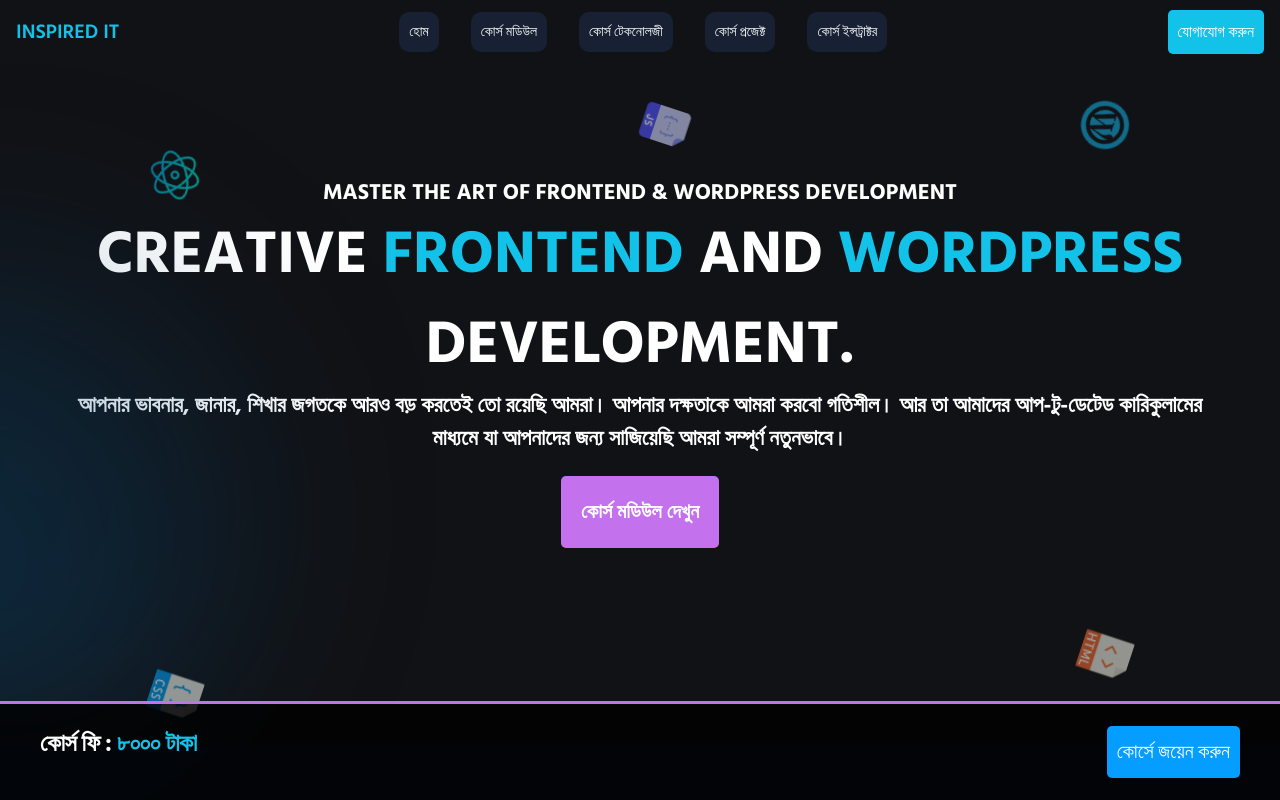
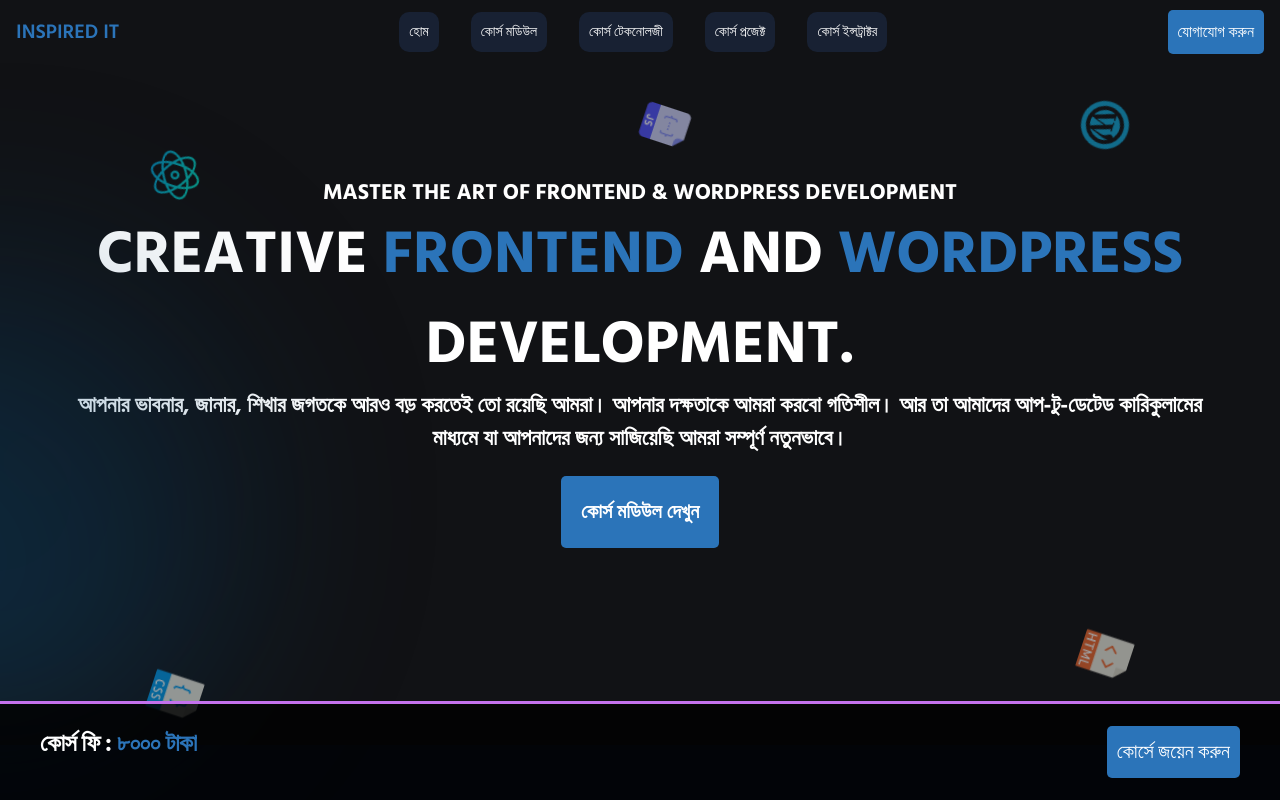
Before and after one commit to Ruddro420/inspiredIT-development-page, a React (Vite) app: page / in a window 1280 px wide. Shown: the top 800 px of the page. Built offline with nearby package versions, Linux system fonts and the light colour scheme.

Commit message:
minor changes done

```diff
--- a/src/components/Mentor.jsx
+++ b/src/components/Mentor.jsx
@@ -13,6 +13,53 @@
                         <p className="text-gray-500 sm:text-xl">মেন্টর হিসেবে যারা থাকছেন আপনাদের সাথে</p>
                     </div>
                     <div className="justify-between md:grid md:grid-cols-1 lg:grid-cols-2 md:gap-8 md:space-y-0">
+                        <div className="mentor-one">
+                            <Card className="max-w-lg mentor-block mt-3">
+                                <div className="flex flex-col items-center pb-10">
+                                    <img
+                                        src="/img/mentor/ruddro.png"
+                                        alt="ruddro-mentor"
+                                        className="mb-3 rounded-full shadow-lg"
+                                        height="96"
+                                        width="96"
+                                    />
+                                    <h5 className="mb-1 text-xl font-medium text-[#12c2e9]">Ali Fiad Ruddro</h5>
+                                    <h6 className="text-sm text-white">Front-End Developer || WordPress Developer </h6>
+                                    <p className='text-gray-500 mt-5 text-justify'>আলী ফিয়াদ রুদ্র , গত ৪ বছর যাবত ওয়েব ডেভেলপমেন্ট সেক্টর এ ফাইভার সহ বিভিন্ন লোকাল মার্কেটপ্লেসে কাজ করছেন । তিনি ফাইভার মার্কেটপ্লেসে লেভেল-২ সেলার হিসেবে কাজ করছেন । এছাড়া তিনি Techitrick.com এজেন্সির কো-ফাউন্ডার এবং বর্তমানে ফ্রীলান্সিং সেক্টরে Front-End & WordPress Developer  হিসেবে কাজ করছেন।</p>
+                                    <div className="mt-4 flex space-x-3 lg:mt-6">
+                                        <a
+                                            href="https://www.fiverr.com/ruddro420"
+                                            className="inline-flex items-center rounded-lg bg-[#1DBF73] px-4 py-2 text-center text-sm font-medium text-white focus:outline-none focus:ring-4"
+                                            target='_blank' rel="noreferrer"
+                                        >
+                                            <TbBrandFiverr />
+                                        </a>
+                                        <a
+                                            href="https://www.linkedin.com/in/ali-fiad-ruddro/"
+                                            className="inline-flex items-center rounded-lg bg-[#0A66C2] px-4 py-2 text-center text-sm font-medium text-white focus:outline-none focus:ring-4"
+                                            target='_blank' rel="noreferrer"
+                                        >
+                                            <FaLinkedin />
+                                        </a>
+                                        <a
+                                            href="https://github.com/Ruddro420"
+                                            className="inline-flex items-center rounded-lg bg-[#FF00FF] px-4 py-2 text-center text-sm font-medium text-white focus:outline-none focus:ring-4"
+                                            target='_blank' rel="noreferrer"
+                                        >
+                                            <FaGithub />
+                                        </a>
+                                        <a
+                                            href="https://ruddro.info/"
+                                            className="inline-flex items-center rounded-lg bg-[#EF546D] px-4 py-2 text-center text-sm font-medium text-white focus:outline-none focus:ring-4"
+                                            target='_blank' rel="noreferrer"
+                                        >
+                                            <TbWorldWww />
+                                        </a>
+
+                                    </div>
+                                </div>
+                            </Card>
+                        </div>
                         <div className="mentor-one">
                             <Card className="max-w-lg mentor-block mt-3">
                                 <div className="flex flex-col items-center pb-10">
@@ -60,53 +107,6 @@
                                 </div>
                             </Card>
                         </div>
-                        <div className="mentor-one">
-                            <Card className="max-w-lg mentor-block mt-3">
-                                <div className="flex flex-col items-center pb-10">
-                                    <img
-                                        src="/img/mentor/ruddro.png"
-                                        alt="ruddro-mentor"
-                                        className="mb-3 rounded-full shadow-lg"
-                                        height="96"
-                                        width="96"
-                                    />
-                                    <h5 className="mb-1 text-xl font-medium text-[#12c2e9]">Ali Fiad Ruddro</h5>
-                                    <h6 className="text-sm text-white">Front-End Developer || WordPress Developer </h6>
-                                    <p className='text-gray-500 mt-5 text-justify'>আলী ফিয়াদ রুদ্র , গত ৪ বছর যাবত ওয়েব ডেভেলপমেন্ট সেক্টর এ ফাইভার সহ বিভিন্ন লোকাল মার্কেটপ্লেসে কাজ করছেন । তিনি ফাইভার মার্কেটপ্লেসে লেভেল-২ সেলার হিসেবে কাজ করছেন । এছাড়া তিনি Techitrick.com এজেন্সির কো-ফাউন্ডার এবং বর্তমানে ফ্রীলান্সিং সেক্টরে Front-End & WordPress Developer  হিসেবে কাজ করছেন।</p>
-                                    <div className="mt-4 flex space-x-3 lg:mt-6">
-                                        <a
-                                            href="https://www.fiverr.com/ruddro420"
-                                            className="inline-flex items-center rounded-lg bg-[#1DBF73] px-4 py-2 text-center text-sm font-medium text-white focus:outline-none focus:ring-4"
-                                            target='_blank' rel="noreferrer"
-                                        >
-                                            <TbBrandFiverr />
-                                        </a>
-                                        <a
-                                            href="https://www.linkedin.com/in/ali-fiad-ruddro/"
-                                            className="inline-flex items-center rounded-lg bg-[#0A66C2] px-4 py-2 text-center text-sm font-medium text-white focus:outline-none focus:ring-4"
-                                            target='_blank' rel="noreferrer"
-                                        >
-                                            <FaLinkedin />
-                                        </a>
-                                        <a
-                                            href="https://github.com/Ruddro420"
-                                            className="inline-flex items-center rounded-lg bg-[#FF00FF] px-4 py-2 text-center text-sm font-medium text-white focus:outline-none focus:ring-4"
-                                            target='_blank' rel="noreferrer"
-                                        >
-                                            <FaGithub />
-                                        </a>
-                                        <a
-                                            href="https://ruddro.info/"
-                                            className="inline-flex items-center rounded-lg bg-[#EF546D] px-4 py-2 text-center text-sm font-medium text-white focus:outline-none focus:ring-4"
-                                            target='_blank' rel="noreferrer"
-                                        >
-                                            <TbWorldWww />
-                                        </a>
-
-                                    </div>
-                                </div>
-                            </Card>
-                        </div>
                     </div>
                 </div>
             </section>
--- a/src/index.css
+++ b/src/index.css
@@ -22,9 +22,10 @@
   padding: 0px !important;
   margin: 0rem !important;
   max-width: 100% !important;
-  --primary: #12c2e9;
+  --primary: #2B74B9;
   --seconday: #c471ed;
   --ancent: #08A7EC;
+  --button: #2B74B9;
 }
 
 /* Basic Fixing */
@@ -57,11 +58,11 @@
 }
 
 .course-button:hover {
-  background: var(--primary);
+  background: var(--seconday);
   color: rgb(0, 0, 0);
 }
 .course-button{
-  background: var(--seconday);
+  background: var(--button);
   color: rgb(0, 0, 0);
 }
 
@@ -79,7 +80,7 @@
 
 /* Handle */
 ::-webkit-scrollbar-thumb {
-  background-color: #3498db;
+  background-color: #2B74B9;
   /* Set the color of the scrollbar handle */
   border-radius: 6px;
   /* Set the border radius of the scrollbar handle */
@@ -87,7 +88,7 @@
 
 /* Handle on hover */
 ::-webkit-scrollbar-thumb:hover {
-  background-color: #2980b9;
+  background-color: #2B74B9;
   /* Set the color of the scrollbar handle on hover */
 }
 
@@ -99,7 +100,7 @@
 
 /* Handle */
 scrollbar-thumb {
-  background-color: #3498db;
+  background-color: #2B74B9;
   /* Set the color of the scrollbar handle */
   border-radius: 6px;
   /* Set the border radius of the scrollbar handle */
@@ -107,7 +108,7 @@
 
 /* Handle on hover */
 scrollbar-thumb:hover {
-  background-color: #2980b9;
+  background-color: #2B74B9;
   /* Set the color of the scrollbar handle on hover */
 }
 
@@ -342,7 +343,7 @@
   border-top: 3px solid var(--seconday);
 }
 .course-enroll-button{
-  background: #059dff;
+  background: #2B74B9;
 }
 
 
```
